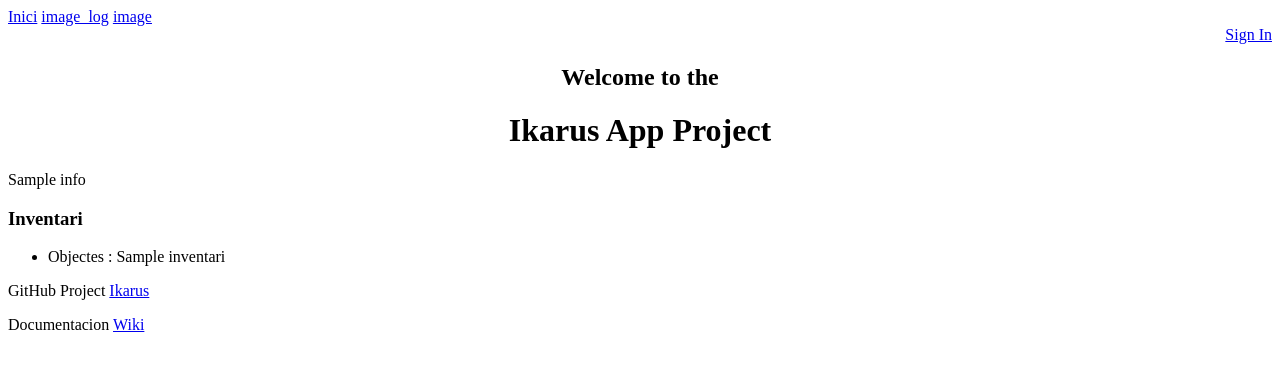
After one commit to miscaandrei/projecte_final_daw, a Django app: template ikarus_base/ikarus_base/templates/inventory.html in a window 1280 px wide. The commit adds this page. Shown: the top 371 px of the page. Run offline with Django 3.2, Linux system fonts and the light colour scheme; the template is opened without the code that fills it: most values are stand-ins (such as "Sample title", 1, 10 or a date in 2020).

Commit message:
Afegint el view del inventari

```diff
--- a/ikarus_base/ikarus_base/templates/base.html
+++ b/ikarus_base/ikarus_base/templates/base.html
@@ -30,6 +30,7 @@
     		<p>Wellcome {{ user.username }} </p>
 	    	<a id="link" href="/accounts/logout/">Log Out</a>
 	    	<a id="link" href="/profile">Profile</a>
+	    	<a id="link" href="/inventory">Inventari</a>
 	    	{% else %}
 	    	<a id="link" href="/accounts/login/">Sign In</a>
 	    	{% endif %}
--- /dev/null
+++ b/ikarus_base/ikarus_base/templates/inventory.html
@@ -0,0 +1,21 @@
+{% extends "base.html" %}
+
+{% block content %}
+
+{% if form.errors %}
+{% endif %}
+<h3>Inventari</h3>
+<ul>
+	<li>Objectes : {{ inventari }}</li>
+
+</ul>
+
+
+
+
+
+
+
+
+
+{% endblock %}
--- a/ikarus_base/ikarus_base/templates/profile.html
+++ b/ikarus_base/ikarus_base/templates/profile.html
@@ -4,14 +4,14 @@
 
 {% if form.errors %}
 {% endif %}
-
+<h3>Profile Page</h3>
 <ul>
 	<li>Referencia de client : {{ ref_client }}</li>
 	<li>Nom : {{ Nom }}</li>
 	<li>Cognom : {{ Cognoms }}</li>
 	<li>Rating : {{ rating }}</li>
 	<li>Location : {{ location }}</li>
-	<li>Inventory : {{ inventory }}</li>
+
 
 </ul>
 
--- a/ikarus_base/ikarus_base/urls.py
+++ b/ikarus_base/ikarus_base/urls.py
@@ -29,4 +29,5 @@
     #url(r'^accounts/login/$', login),
     url(r'^accounts/logout/$', 'django.contrib.auth.views.logout', {'next_page': '/accounts/login/'}),
     url(r'^profile/', 'ikarus_app.views.user_profile', name='Profile'),
+    url(r'^inventory/', 'ikarus_app.views.user_inventory', name='Inventory'),
 )
```
Also changed, not shown: ikarus_base/ikarus_app/views.py (+6 -3 lines), ikarus_base/pic_folder/xapa.png (added), 2 other files.
